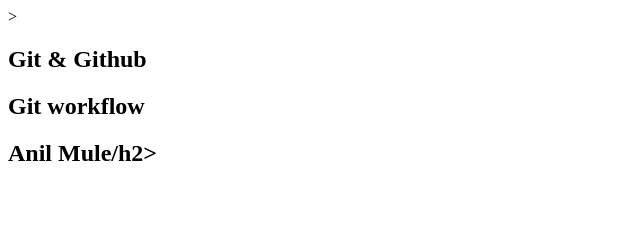
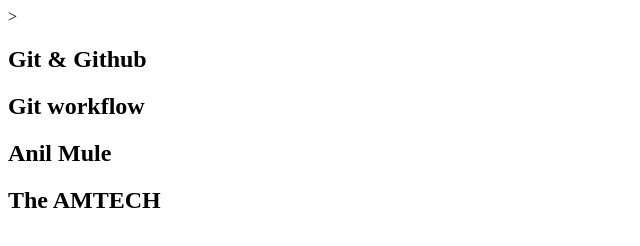
Before and after one commit to anilmule600/git-reset, a plain HTML site: page Index.html in a window 1280 px wide. Shown: the whole page, without its empty margins (0-640 px from the left). Drawn offline with Linux system fonts and the light colour scheme.

Commit message:
git reset

```diff
--- a/Index.html
+++ b/Index.html
@@ -9,6 +9,8 @@
     <body>
         <h2>Git & Github</h2>
         <h2>Git workflow</h2>
-        <h2>Anil Mule/h2>
+        <h2>Anil Mule</h2>
+        <h2>The AMTECH</h2>
+
     </body>
 </html>
```
